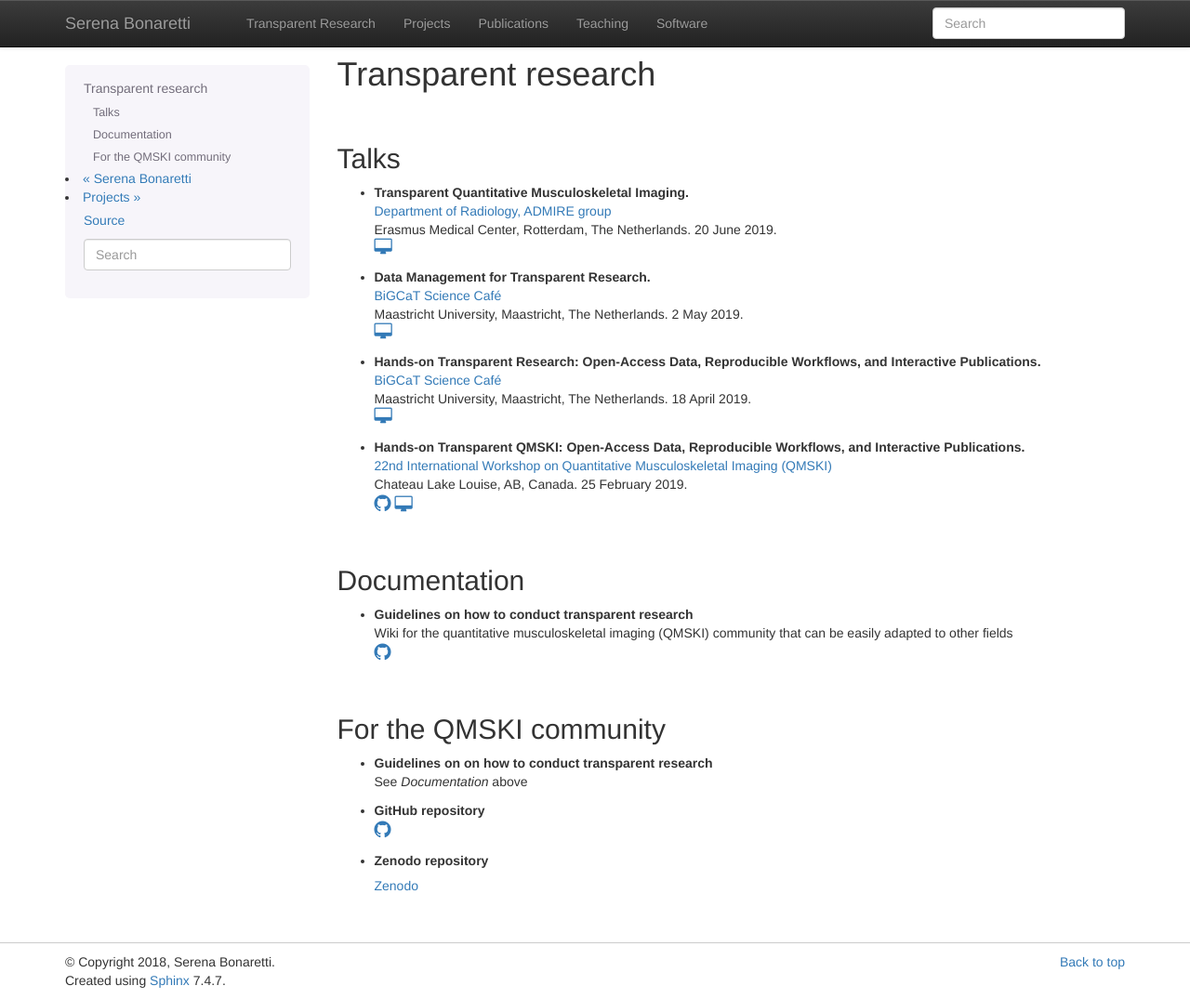
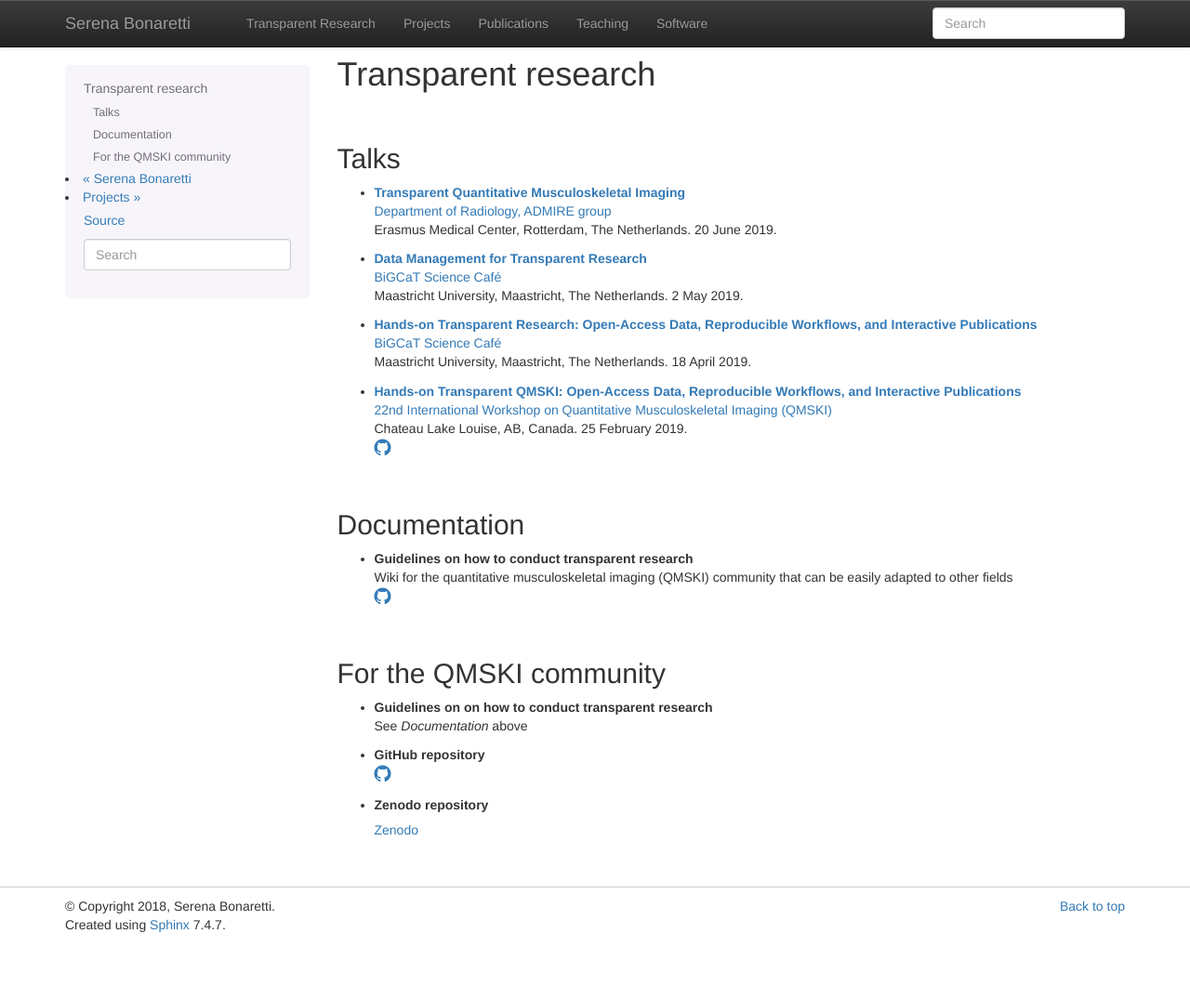
Before and after one commit to sbonaretti/sbonaretti.github.io, a Sphinx documentation site: the page built from source/transparentResearch.rst, in a window 1280 px wide and 1075 px high. Shown: the whole window at 93% size. Built offline with Sphinx 7.4.7, drawn with Linux system fonts in a browser that asks for light colours; nearby versions of some CDN libraries; formulas are drawn with MathJax 3.

Commit message:
added link directly to talk titles

```diff
--- a/source/transparentResearch.rst
+++ b/source/transparentResearch.rst
@@ -10,42 +10,39 @@ Talks
 
 * .. raw:: html
 
-     <b>Transparent Quantitative Musculoskeletal Imaging.</b>
+     <a href="http://www.doi.org/10.5281/zenodo.3250361" target="_blank"><b>Transparent Quantitative Musculoskeletal Imaging</b></a>
      <br>
      <a href="https://www6.erasmusmc.nl/admire/" target="_blank">Department of Radiology, ADMIRE group</a>
      <br>
      Erasmus Medical Center, Rotterdam, The Netherlands. 20 June 2019.
      <br>
-     <a href="http://www.doi.org/10.5281/zenodo.3250361" target="_blank"><i class="fa fa-desktop" style="font-size:18px;"></i></a>
      <p style="margin-bottom:0.3cm;"></p>
 
 
 * .. raw:: html
 
-     <b>Data Management for Transparent Research.</b>
+     <a href="http://www.doi.org/10.5281/zenodo.2667535" target="_blank"><b>Data Management for Transparent Research</b></a>
      <br>
      <a href="https://www.bigcat.unimaas.nl/science-cafe/" target="_blank">BiGCaT Science Café</a>
      <br>
      Maastricht University, Maastricht, The Netherlands. 2 May 2019.
      <br>
-     <a href="http://www.doi.org/10.5281/zenodo.2667535" target="_blank"><i class="fa fa-desktop" style="font-size:18px;"></i></a>
      <p style="margin-bottom:0.3cm;"></p>
 
 * .. raw:: html
 
-    <b>Hands-on Transparent Research: Open-Access Data, Reproducible Workflows, and Interactive Publications.</b>
+    <a href="http://www.doi.org/10.5281/zenodo.2667527" target="_blank"><b>Hands-on Transparent Research: Open-Access Data, Reproducible Workflows, and Interactive Publications</b></a>
     <br>
     <a href="https://www.bigcat.unimaas.nl/science-cafe/" target="_blank">BiGCaT Science Café</a>
     <br>
     Maastricht University, Maastricht, The Netherlands. 18 April 2019.
     <br>
-    <a href="http://www.doi.org/10.5281/zenodo.2667527" target="_blank"><i class="fa fa-desktop" style="font-size:18px;"></i></a>
     <p style="margin-bottom:0.3cm;"></p>
 
 
 * .. raw:: html
 
-     <b>Hands-on Transparent QMSKI: Open-Access Data, Reproducible Workflows, and Interactive Publications.</b>
+     <a href="https://zenodo.org/record/2577617#.XHXYk1NKigw" target="_blank"><b>Hands-on Transparent QMSKI: Open-Access Data, Reproducible Workflows, and Interactive Publications</b></a>
      <br>
      <a href="https://qmski.org/" target="_blank">22nd International Workshop on Quantitative Musculoskeletal Imaging (QMSKI)</a>
      <br>
@@ -53,7 +50,7 @@ Talks
      <br>
      <link rel="stylesheet" href="https://use.fontawesome.com/releases/v5.5.0/css/all.css" integrity="sha384-B4dIYHKNBt8Bc12p+WXckhzcICo0wtJAoU8YZTY5qE0Id1GSseTk6S+L3BlXeVIU" crossorigin="anonymous">
      <a href="https://github.com/sbonaretti/2019_QMSKI_Transparent_Research_WS" target="_blank"><i class="fa fa-github" style="font-size:21px;"></i></a>
-     <a href="https://zenodo.org/record/2577617#.XHXYk1NKigw" target="_blank"><i class="fa fa-desktop" style="font-size:18px;"></i></a>
+
      <p style="margin-bottom:0.3cm;"></p>
 
 |
```
